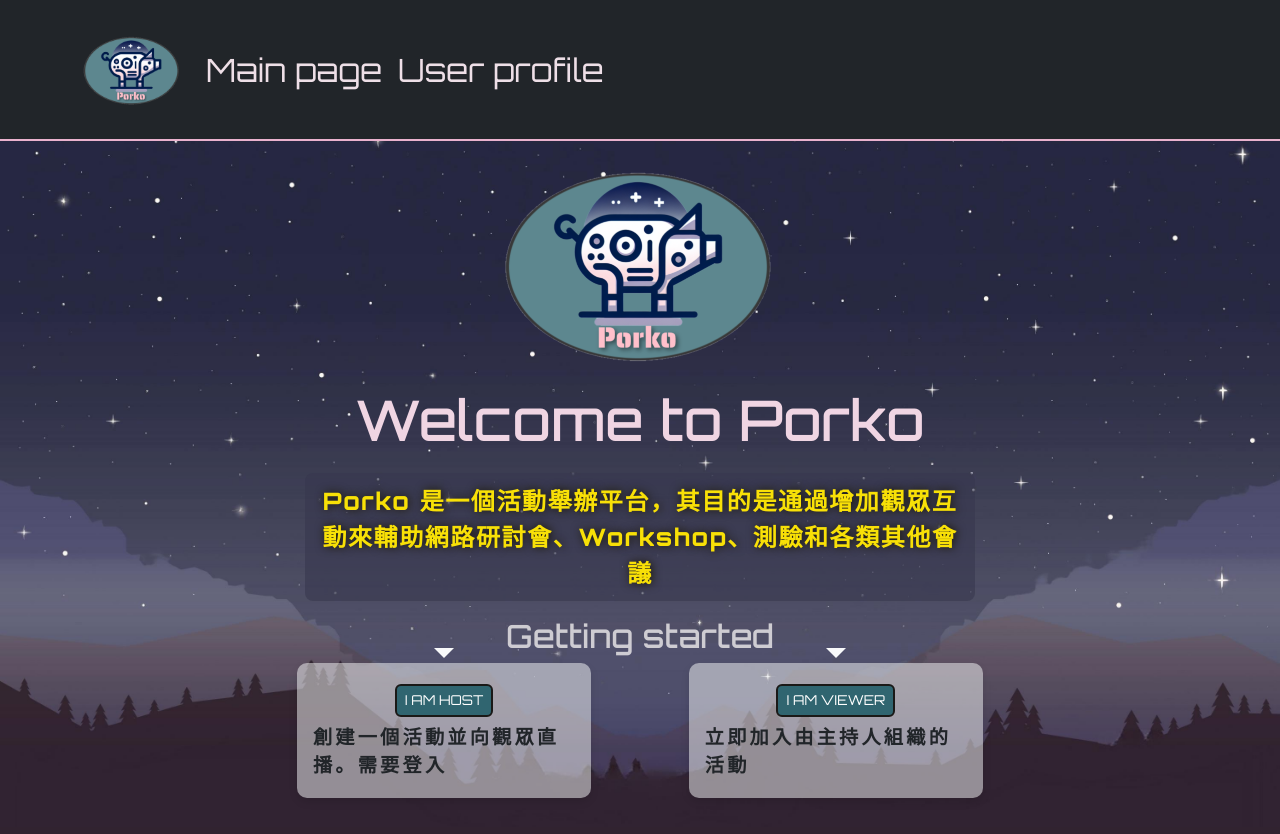
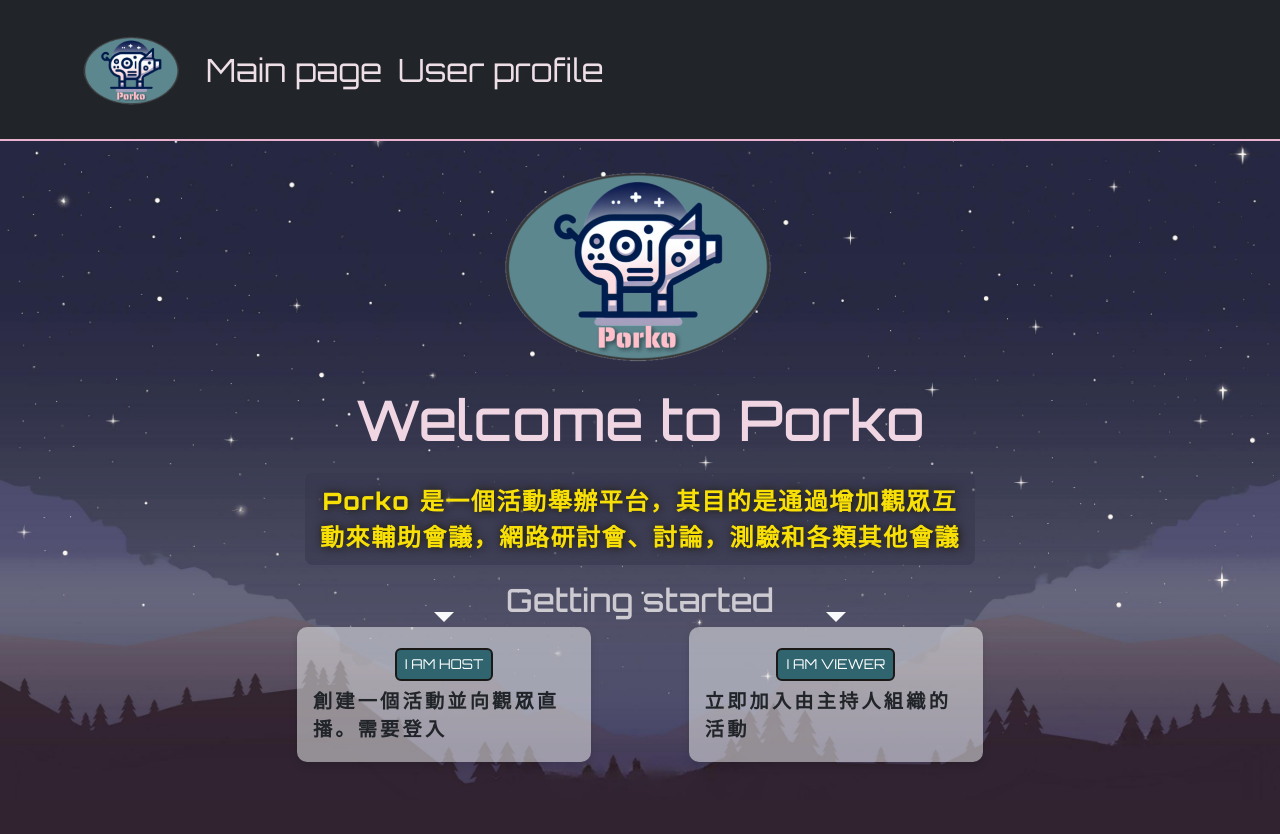
Before and after one commit to yarik89spb/personal-project, a React (Vite) app in the folder client/: page / in a window 1280 px wide. After the commit the page ends 800 px from the top, so only its background shows below. Built offline with nearby package versions, Linux system fonts and the light colour scheme; what chartjs-plugin-datalabels would draw is missing.

Commit message:
Fix bot verbose

```diff
--- a/client/src/components/Welcome.tsx
+++ b/client/src/components/Welcome.tsx
@@ -76,7 +76,7 @@ export default function WelcomePage(){
       </div>
       <h2>Welcome to Porko</h2>
       <p className='project-intro'>
-        Porko 是一個活動舉辦平台，其目的是通過增加觀眾互動來輔助網路研討會、Workshop、測驗和各類其他會議
+        Porko 是一個活動舉辦平台，其目的是通過增加觀眾互動來輔助會議，網路研討會、討論，測驗和各類其他會議
       </p>
       <h3>Getting started</h3>
         <div className='row welcome-options'>
```
Also changed, not shown: 1 other file (tests, documents, lock files or other folders).
